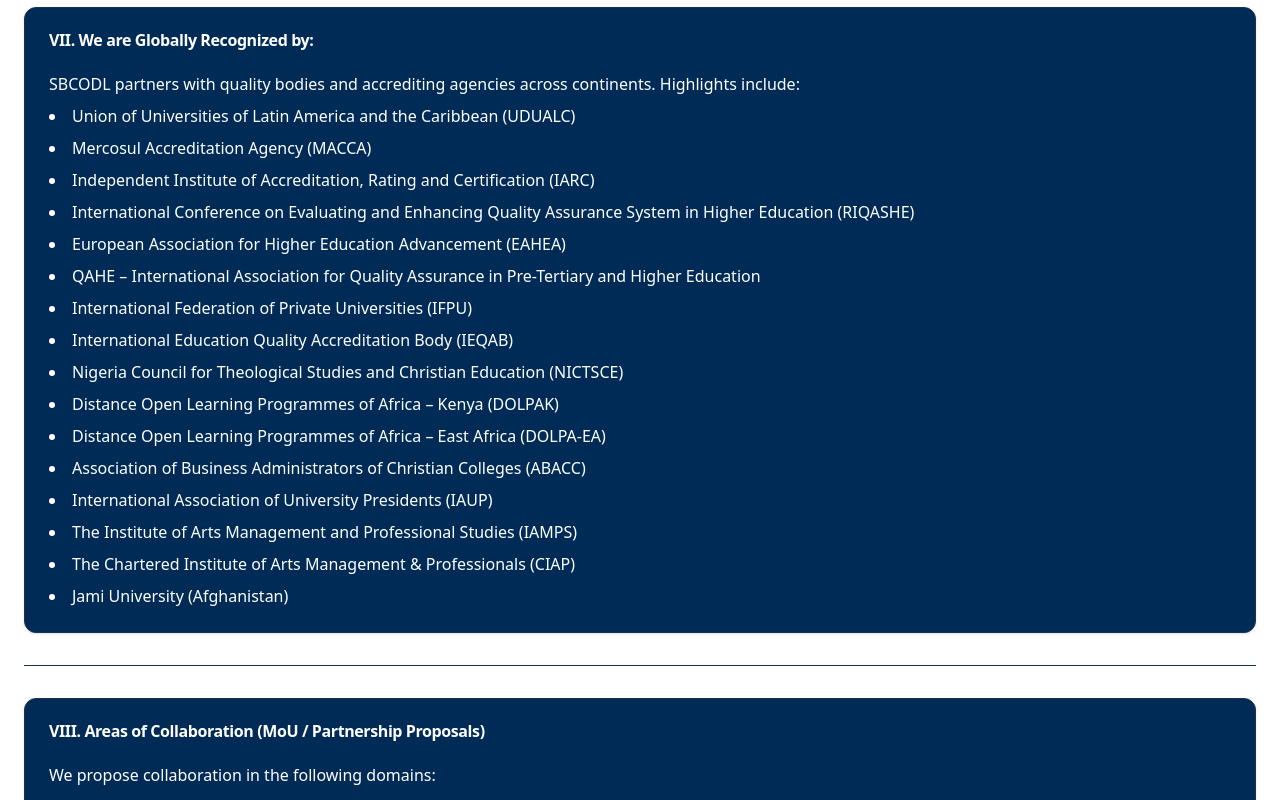
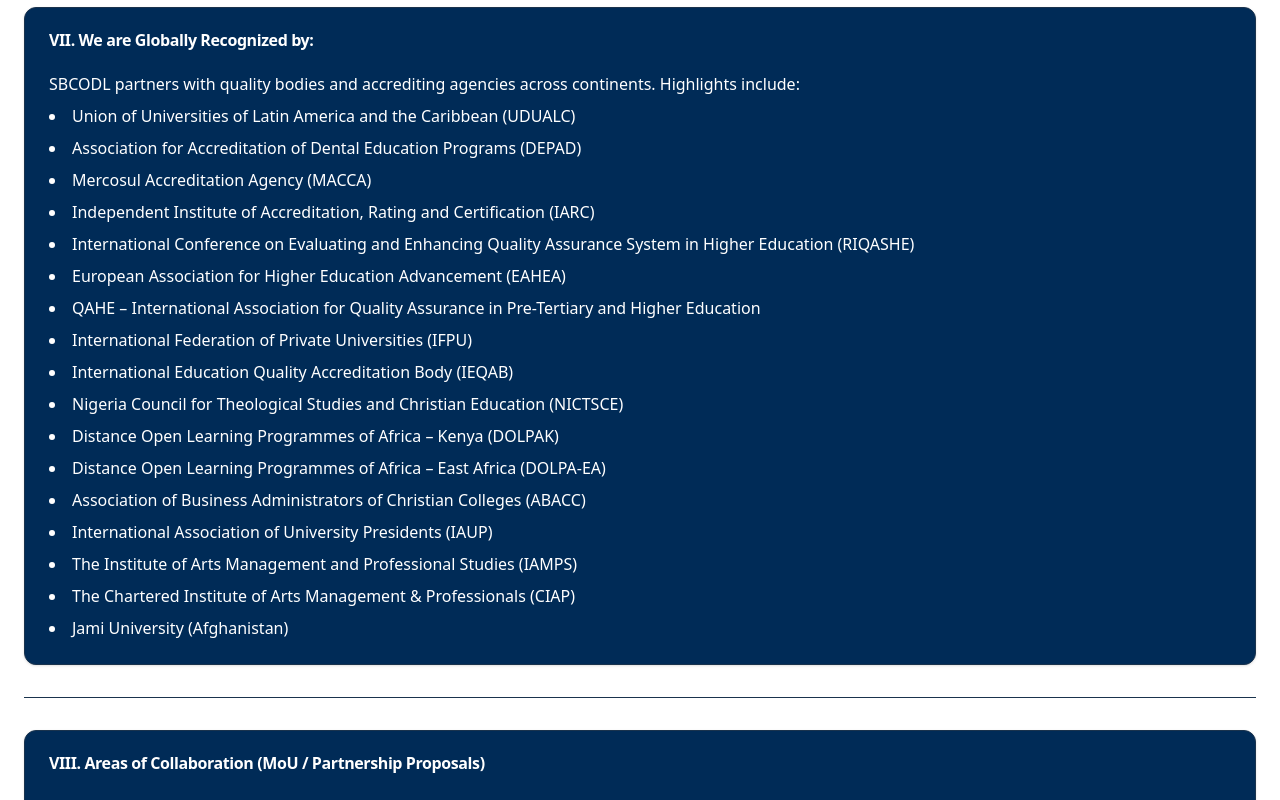
Before and after one commit to itshirdeshk/solanki_boards, a React (Vite) app in the folder home/: page /board-profile in a window 1280 px wide. Shown: the part 2480-3280 px from the top of the page. Built offline with nearby package versions, Linux system fonts and the light colour scheme; no server answers; the database is empty.

Commit message:
fix: update homepage

```diff
--- a/home/src/data/footer.ts
+++ b/home/src/data/footer.ts
@@ -12,11 +12,13 @@
 import institute31 from "../assets/images/patners/partner_logo_31.jpg"
 import institute32 from "../assets/images/patners/partner_logo_32.jpg"
 import institute33 from "../assets/images/patners/partner_logo_33.jpg"
+import institute34 from "../assets/images/patners/partner_logo_34.jpg"
 
 
 
 export const institutes = [
     { src: institute28, alt: "Institute 28" },
+    { src: institute34, alt: "Institute 34" },
     { src: institute20, alt: "Institute 20" },
     { src: institute29, alt: "Institute 29" },
     { src: institute31, alt: "Institute 31" },
--- a/home/src/pages/home/about/BoardProfile.tsx
+++ b/home/src/pages/home/about/BoardProfile.tsx
@@ -146,6 +146,7 @@
           </p>
           <ul className="list-disc list-inside text-md space-y-2">
             <li>Union of Universities of Latin America and the Caribbean (UDUALC)</li>
+            <li>Association for Accreditation of Dental Education Programs (DEPAD)</li>
             <li>Mercosul Accreditation Agency (MACCA)</li>
             <li>Independent Institute of Accreditation, Rating and Certification (IARC)</li>
             <li>International Conference on Evaluating and Enhancing Quality Assurance System in Higher Education (RIQASHE)</li>
```
Also changed, not shown: home/src/assets/images/patners/partner_logo_34.jpg (added), 4 other files (tests, documents, lock files or other folders).
